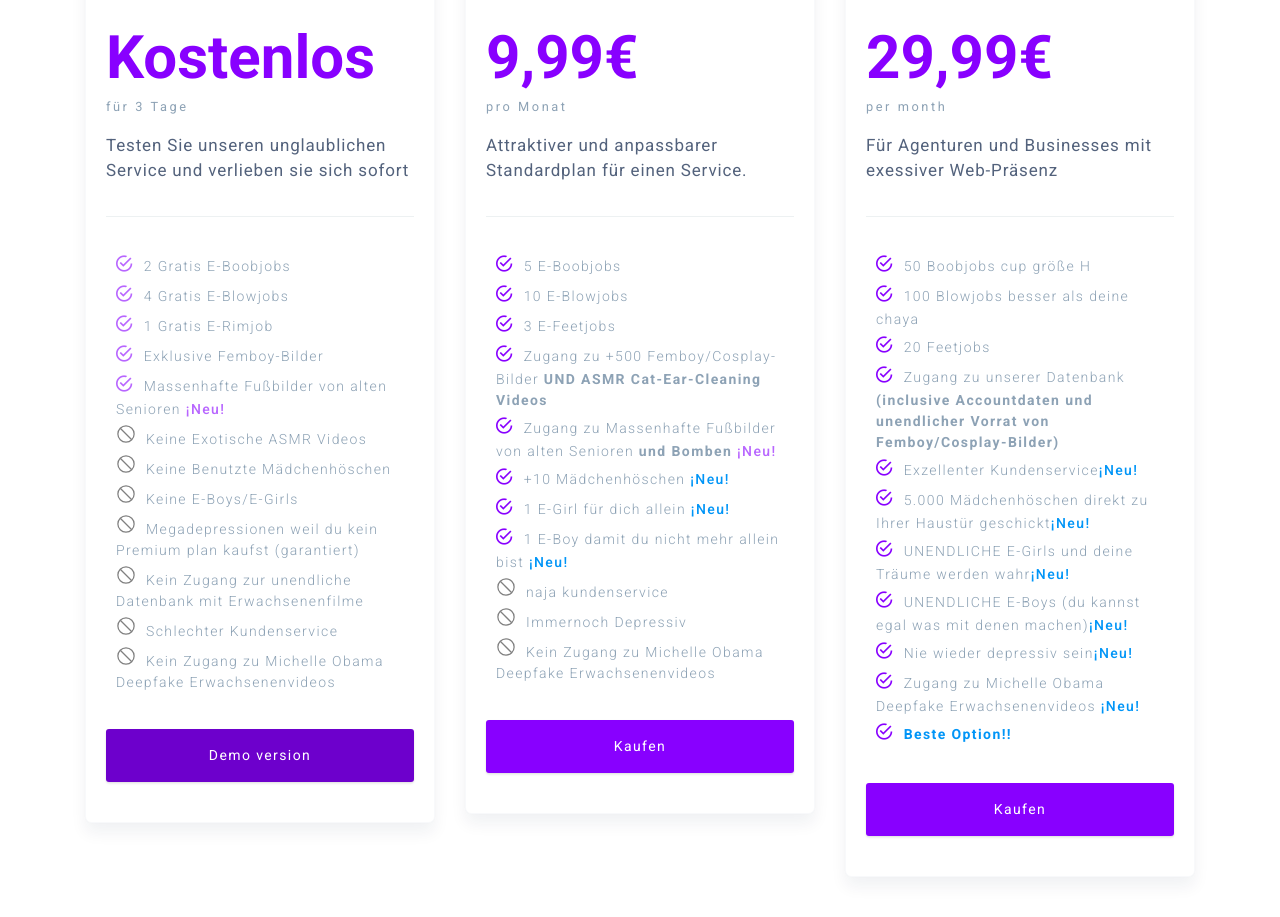
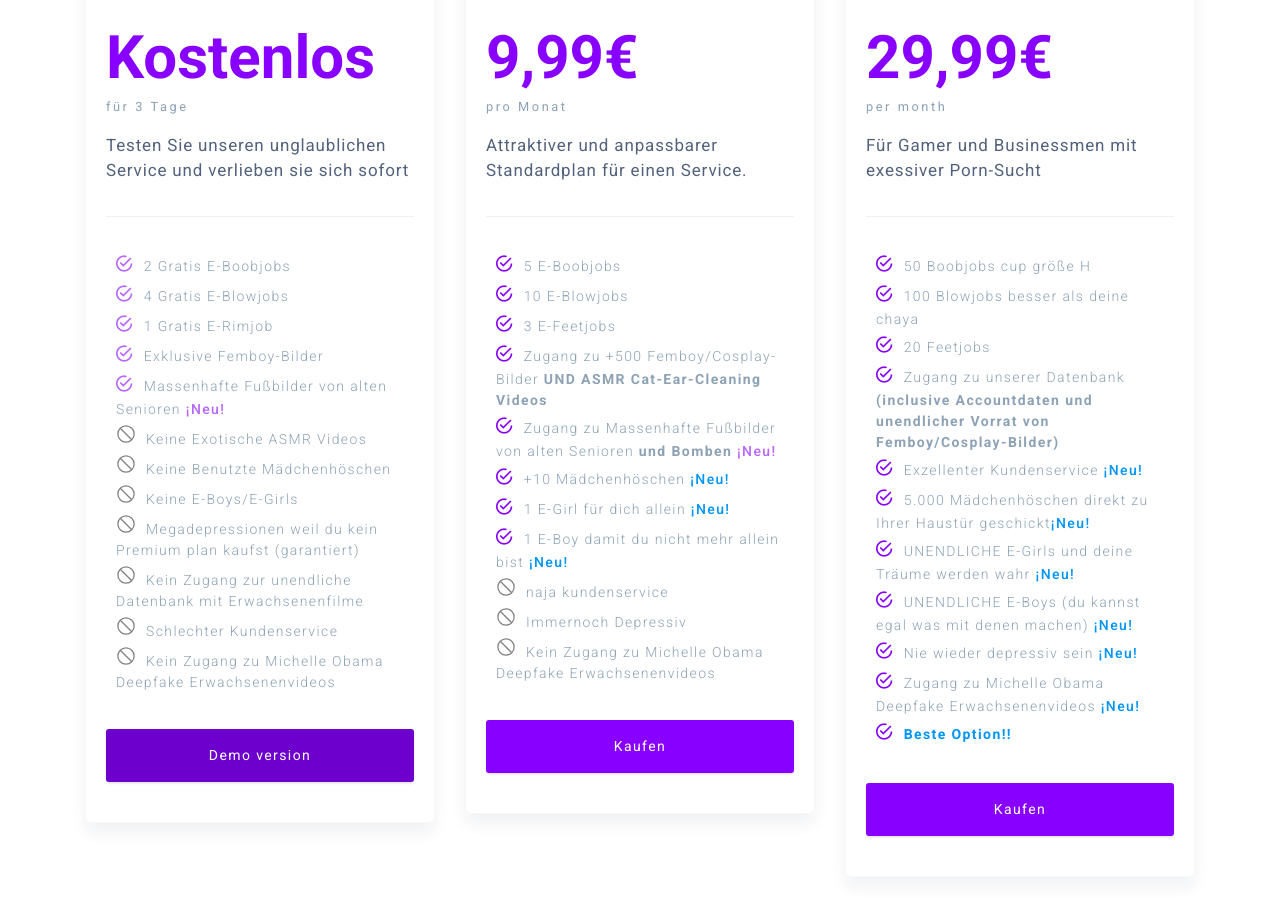
Before and after one commit to wuaht/KGR, a plain HTML site: page index.html in a window 1280 px wide. Shown: the part 2344-3261 px from the top of the page. Drawn offline with nearby package versions, Linux system fonts and the light colour scheme.

Commit message:
Update index.html

```diff
--- a/index.html
+++ b/index.html
@@ -198,18 +198,18 @@
             <h3>Premium Version</h3>
             <h6>29,99€</h6>
             <small>per month</small>
-            <p>Für Agenturen und Businesses mit exessiver Web-Präsenz</p>
+            <p>Für Gamer und Businessmen mit exessiver Porn-Sucht</p>
             <div class="divider-light"></div>
             <ul>
               <li><i class="icon ion-md-checkmark-circle-outline"></i>50 Boobjobs cup größe H</li>
               <li><i class="icon ion-md-checkmark-circle-outline"></i>100 Blowjobs besser als deine chaya</li>
               <li><i class="icon ion-md-checkmark-circle-outline"></i>20 Feetjobs</li>
               <li><i class="icon ion-md-checkmark-circle-outline"></i>Zugang zu unserer Datenbank <b>(inclusive Accountdaten und unendlicher Vorrat von Femboy/Cosplay-Bilder)</b></li>
-              <li><i class="icon ion-md-checkmark-circle-outline"></i>Exzellenter Kundenservice<span>¡Neu!</span></li>
-              <li><i class="icon ion-md-checkmark-circle-outline"></i>5.000 Mädchenhöschen direkt zu Ihrer Haustür geschickt<span>¡Neu!</span></li>
-              <li><i class="icon ion-md-checkmark-circle-outline"></i>UNENDLICHE E-Girls und deine Träume werden wahr<span>¡Neu!</span></li>
-              <li><i class="icon ion-md-checkmark-circle-outline"></i>UNENDLICHE E-Boys (du kannst egal was mit denen machen)<span>¡Neu!</span></li>
-              <li><i class="icon ion-md-checkmark-circle-outline"></i>Nie wieder depressiv sein<span>¡Neu!</span></li>
+              <li><i class="icon ion-md-checkmark-circle-outline"></i>Exzellenter Kundenservice <span>¡Neu!</span></li>
+              <li><i class="icon ion-md-checkmark-circle-outline"></i>5.000 Mädchenhöschen direkt zu Ihrer Haustür geschickt<span>¡Neu! </span></li>
+              <li><i class="icon ion-md-checkmark-circle-outline"></i>UNENDLICHE E-Girls und deine Träume werden wahr <span>¡Neu!</span></li>
+              <li><i class="icon ion-md-checkmark-circle-outline"></i>UNENDLICHE E-Boys (du kannst egal was mit denen machen) <span>¡Neu!</span></li>
+              <li><i class="icon ion-md-checkmark-circle-outline"></i>Nie wieder depressiv sein <span>¡Neu!</span></li>
               <li><i class="icon ion-md-checkmark-circle-outline"></i>Zugang zu Michelle Obama Deepfake Erwachsenenvideos <span>¡Neu!</span></li>
               <li><i class="icon ion-md-checkmark-circle-outline"></i><span><b>Beste Option!!</b></span></li>
             </ul>
```
